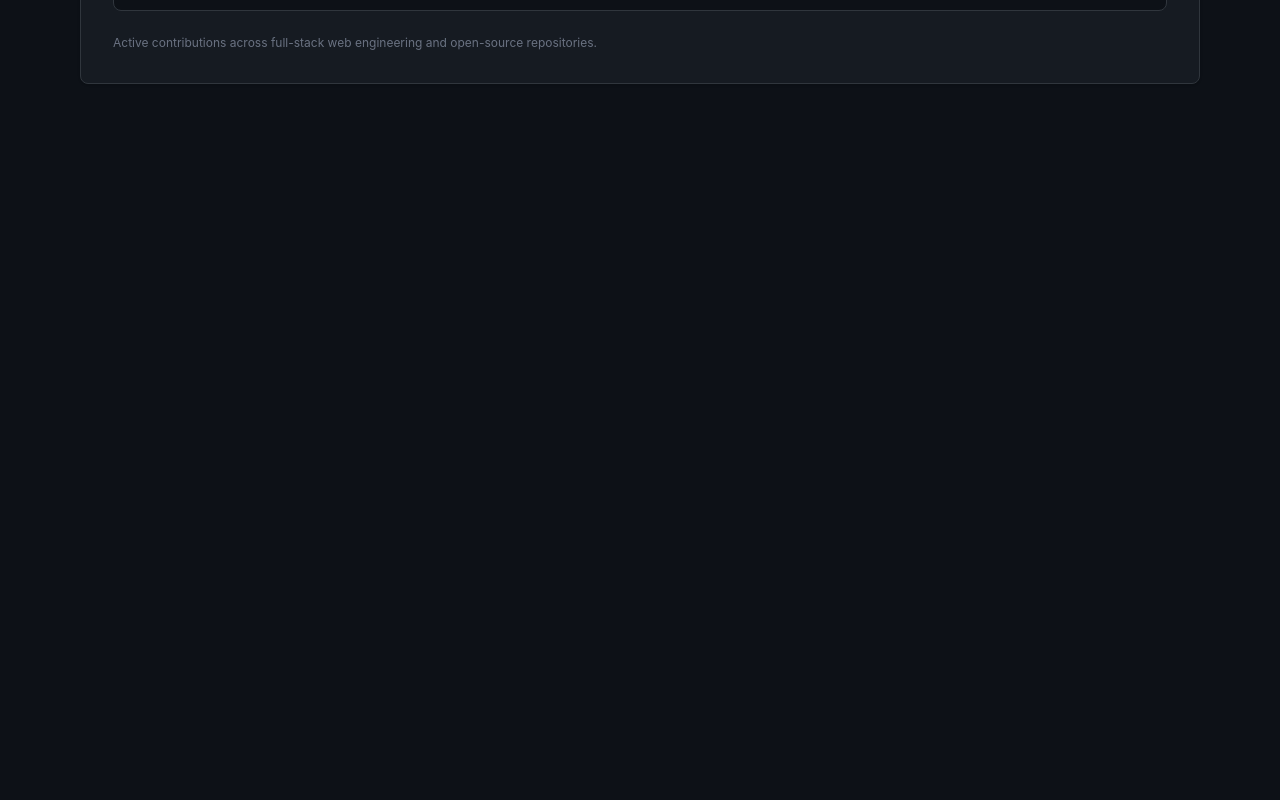
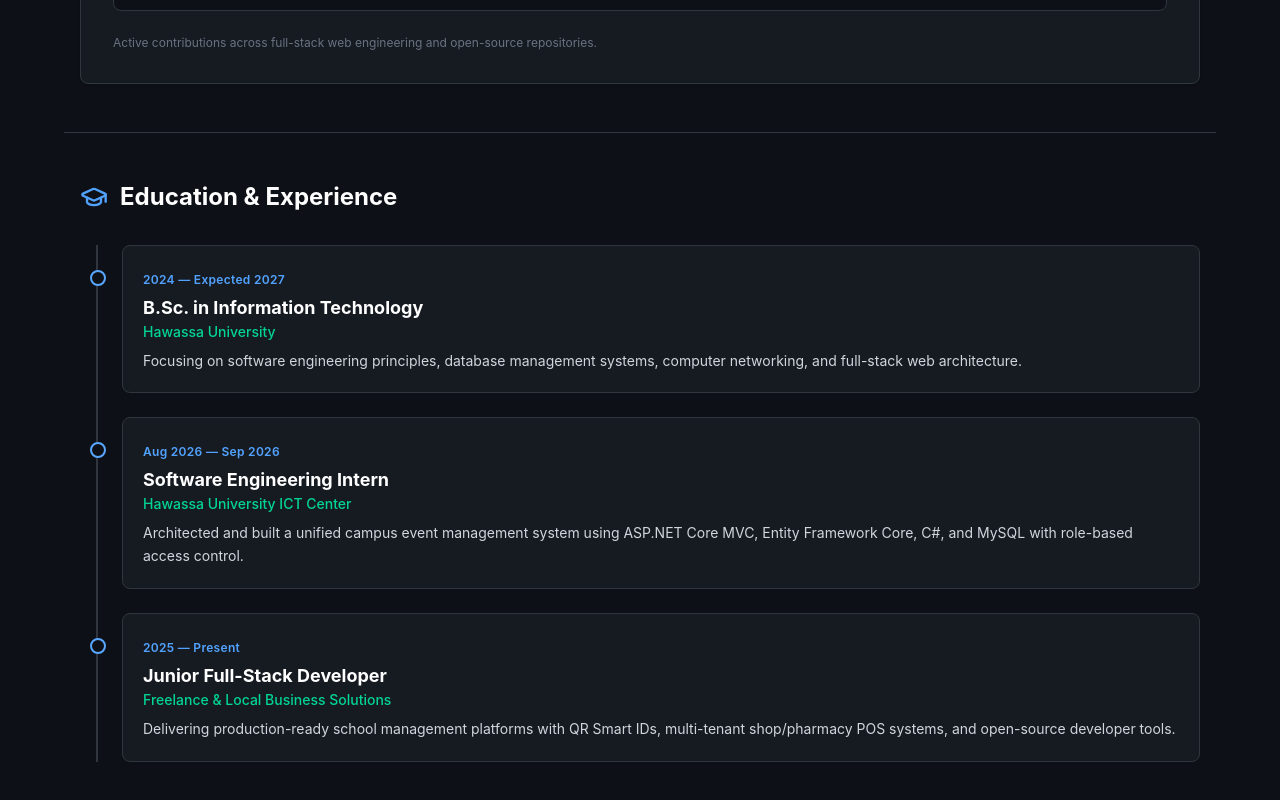
Before and after one commit to degifetise/degife-portfolio, a React (Vite) app: page / in a window 1280 px wide. Shown: the part 2038-2838 px from the top of the page. Before the commit the page ends 2170 px from the top, so only its background shows below. Built offline with nearby package versions, Linux system fonts and the light colour scheme.

Commit message:
feat/added education componets for my portfolio

```diff
--- a/src/App.jsx
+++ b/src/App.jsx
@@ -1,5 +1,6 @@
 import "./App.css";
 import About from "./components/About";
+import Education from "./components/Education";
 import Hero from "./components/Hero";
 import Navbar from "./components/Navbar";
 
@@ -9,6 +10,7 @@ function App() {
       <Navbar />
       <Hero />
       <About />
+      <Education />
     </>
   );
 }
--- a/src/components/Education.jsx
+++ b/src/components/Education.jsx
@@ -0,0 +1,62 @@
+import { GraduationCap } from "lucide-react";
+import { motion } from "framer-motion";
+
+export default  function Education() {
+const education = [
+  {
+    title: "B.Sc. in Information Technology",
+    org: "Hawassa University",
+    period: "2024 — Expected 2027",
+    desc: "Focusing on software engineering principles, database management systems, computer networking, and full-stack web architecture.",
+  },
+  {
+    title: "Software Engineering Intern",
+    org: "Hawassa University ICT Center",
+    period: "Aug 2026 — Sep 2026",
+    desc: "Architected and built a unified campus event management system using ASP.NET Core MVC, Entity Framework Core, C#, and MySQL with role-based access control.",
+  },
+  {
+    title: "Junior Full-Stack Developer",
+    org: "Freelance & Local Business Solutions",
+    period: "2025 — Present",
+    desc: "Delivering production-ready school management platforms with QR Smart IDs, multi-tenant shop/pharmacy POS systems, and open-source developer tools.",
+  },
+];
+
+return (
+  <section
+    id="education"
+    className="max-w-6xl mx-auto px-4 py-12 border-t border-[#30363d]"
+  >
+    <div className="flex items-center gap-3 mb-8">
+      <GraduationCap className="w-7 h-7 text-blue-400" />
+      <h2 className="text-2xl font-bold text-white">Education & Experience</h2>
+    </div>
+
+    <div className="space-y-6 border-l-2 border-[#30363d] ml-4 pl-6">
+      {education.map((item, idx) => (
+        <motion.div
+          key={idx}
+          initial={{ opacity: 0, x: -20 }}
+          whileInView={{ opacity: 1, x: 0 }}
+          viewport={{ once: true }}
+          transition={{ delay: idx * 0.1 }}
+          className="relative bg-[#161b22] border border-[#30363d] rounded-lg p-5 hover:border-gray-500 transition"
+        >
+          {/* Timeline Node Dot */}
+          <div className="absolute -left-[33px] top-6 w-4 h-4 rounded-full bg-[#0d1117] border-2 border-[#58a6ff]" />
+
+          <span className="text-xs text-blue-400 font-semibold tracking-wide">
+            {item.period}
+          </span>
+          <h3 className="text-lg font-bold text-white mt-1">{item.title}</h3>
+          <p className="text-sm font-medium text-emerald-400">{item.org}</p>
+          <p className="text-sm text-gray-300 mt-2 leading-relaxed">
+            {item.desc}
+          </p>
+        </motion.div>
+      ))}
+    </div>
+  </section>
+);
+}
```
